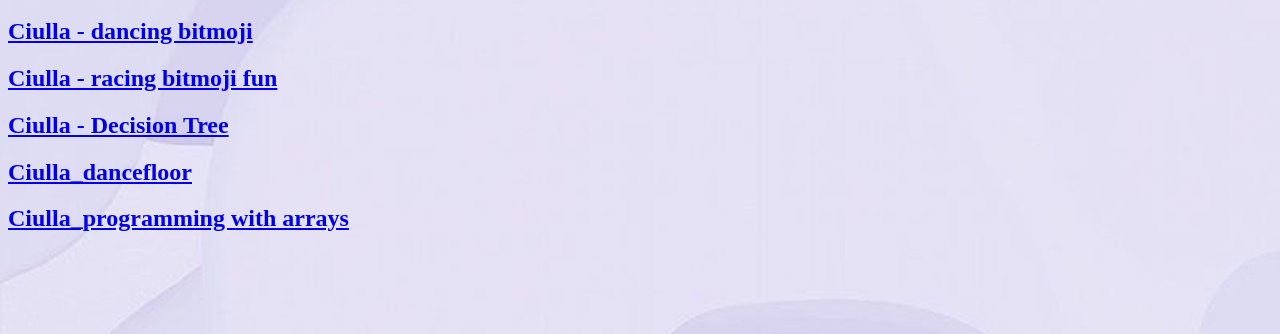
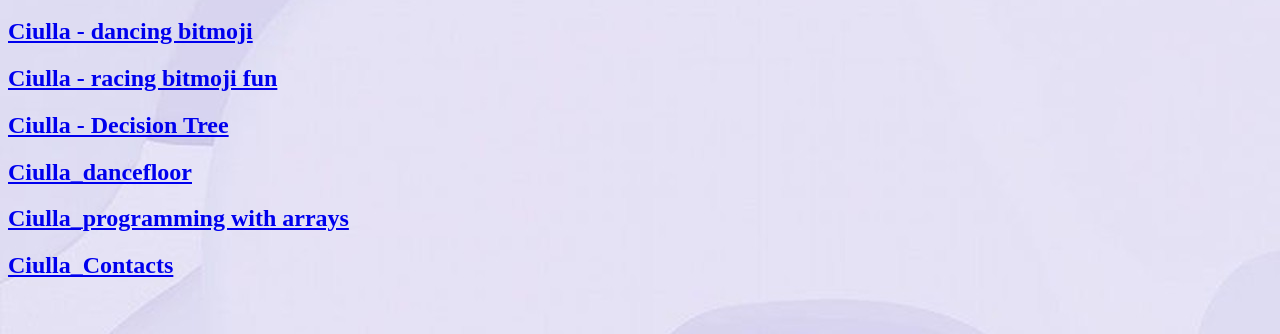
Before and after one commit to kateciulla/kateciulla.github.io, a plain HTML site: page javascripts.html in a window 1280 px wide. Shown: the part 466-800 px from the top of the page. Drawn offline with Linux system fonts and the light colour scheme; a script that the page names is missing.

Commit message:
Add files via upload

```diff
--- a/javascripts.html
+++ b/javascripts.html
@@ -28,5 +28,6 @@
      <h2><a href="https://www.khanacademy.org/computer-programming/ciulla-decision-tree/6188103095861248">Ciulla - Decision Tree</a></h2><script src="https://www.khanacademy.org/computer-programming/ciulla-decision-tree/6188103095861248/embed.js?editor=no&buttons=no&author=no&embed=yes"></script>
      <h2><a href="https://www.khanacademy.org/computer-programming/ciulla_dancefloor/6281551742287872">Ciulla_dancefloor</a></h2><script src="https://www.khanacademy.org/computer-programming/ciulla_dancefloor/6281551742287872/embed.js?editor=no&buttons=no&author=no&embed=yes"></script>
      <h2><a href="https://www.khanacademy.org/computer-programming/programming-with-arrays/6317537645871104">Ciulla_programming with arrays</a></h2><script src="https://www.khanacademy.org/computer-programming/programming-with-arrays/6317537645871104/embed.js?editor=no&buttons=no&author=no&embed=yes"></script>
+     <h2><a href="https://www.khanacademy.org/computer-programming/start-of-part-4-for-assignment/5769635332669440">Ciulla_Contacts</a></h2><script src="https://www.khanacademy.org/computer-programming/start-of-part-4-for-assignment/5769635332669440/embed.js?editor=no&buttons=no&author=no&embed=yes"></script>
     </body>
 </html>
```
